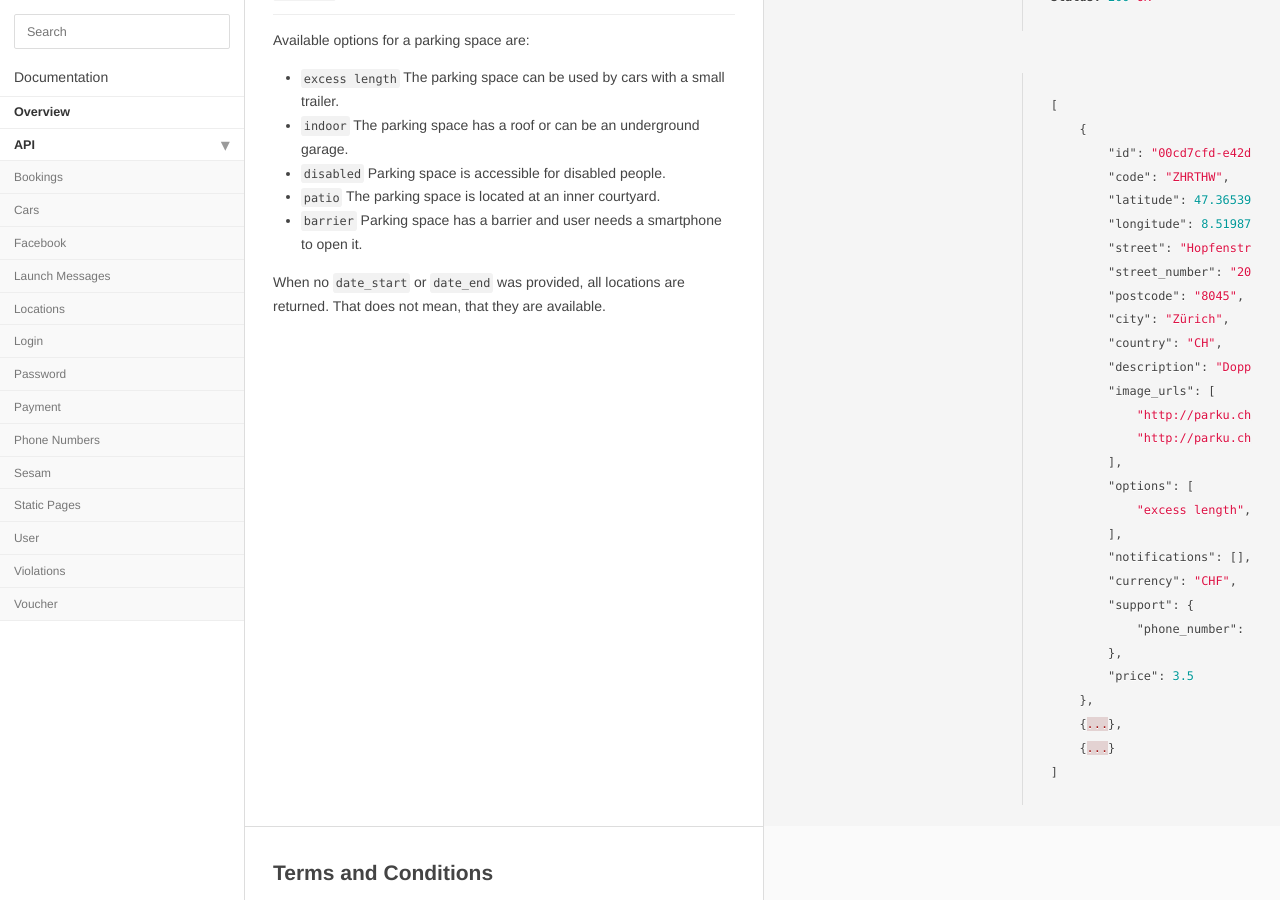
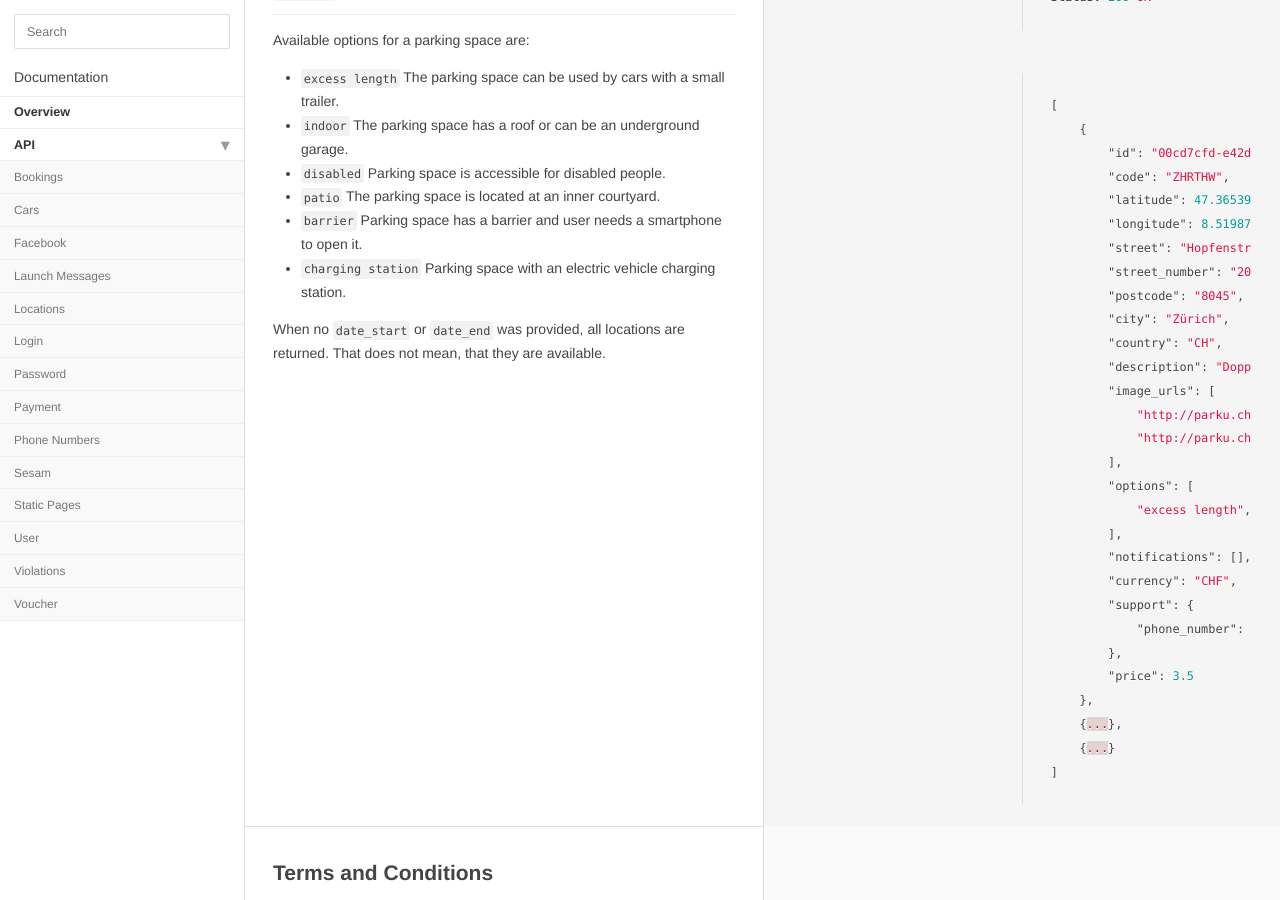
Before and after one commit to parku/docs, a Jekyll site: the page built from api/locations.md, in a window 1280 px wide and 900 px high, scrolled down 1761 px. Built offline with Jekyll 4.4.1, drawn with Linux system fonts in a browser that asks for light colours; Markdown is read by kramdown in place of the engine named in the settings.

Commit message:
SYS-529 Additional option for a parking space: charging station

```diff
--- a/api/locations.md
+++ b/api/locations.md
@@ -131,6 +131,7 @@ Available options for a parking space are:
 * `disabled` Parking space is accessible for disabled people.
 * `patio` The parking space is located at an inner courtyard.
 * `barrier` Parking space has a barrier and user needs a smartphone to open it.
+* `charging station` Parking space with an electric vehicle charging station.
 
 When no `date_start` or `date_end` was provided, all locations are returned. That does not mean, that they are available.
 
```
